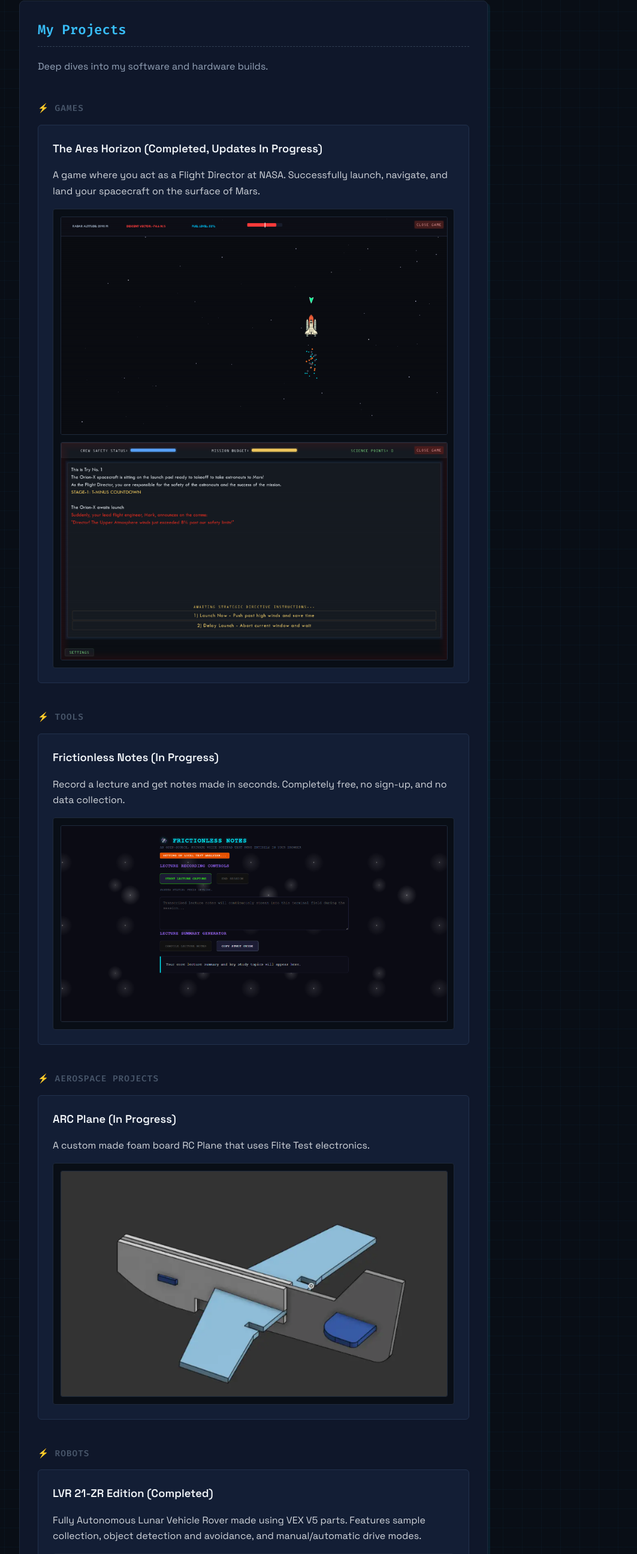
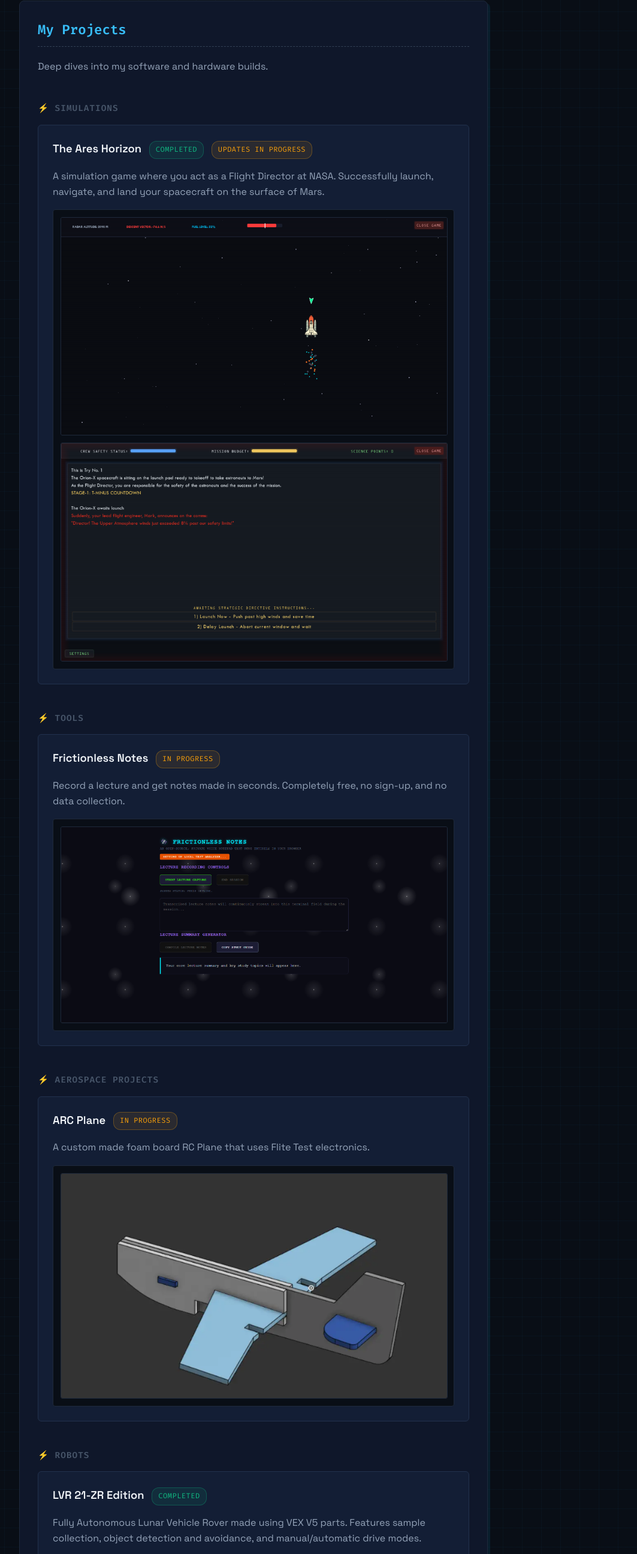
Before and after one commit to alomnsh/My-Personal-Site, a plain HTML site: page project.html in a window 1280 px wide. Shown: the part 109-2700 px from the top of the page at 60% size, without its empty margins (217-1280 px from the left). Drawn offline with Linux system fonts and the light colour scheme.

Commit message:
commit after a long time, improvement are in kinda forgot what they were

```diff
--- a/project.html
+++ b/project.html
@@ -24,55 +24,71 @@
             <h2>My Projects</h2>
             <p style="margin-bottom: 25px; color: #94a3b8;">Deep dives into my software and hardware builds.</p>
 
-            <!-- GAMES SECTION-->
-            <h3 class="subsection-title">Games</h3>
+            <!-- Games -->
+            <h3 class="subsection-title">Simulations</h3>
             <div class="project-grid">
+                <a href="https://alomnsh.github.io/The-Ares-Horizon" target="_blank" class="project-card-link">
                     <div class="project-card">
                         <div class="card-text">
-                        <h3><a href="https://alomnsh.github.io/The-Ares-Horizon" target="_blank">The Ares Horizon (Completed, Updates In Progress)</a></h3>
-                        <p>A game where you act as a Flight Director at NASA. Successfully launch, navigate, and land your spacecraft on the surface of Mars.</p>
+                            <h3>The Ares Horizon
+                                <span class="status-pill completed">Completed</span>
+                                <span class="status-pill progress">Updates In Progress</span>
+                            </h3>
+                            <p>A simulation game where you act as a Flight Director at NASA. Successfully launch, navigate, and land your spacecraft on the surface of Mars.</p>
                         </div>
                         <div class="card-media-group">
                             <img src="assets/TAH Minigame Mode.png" alt="The Ares Horizon">
                             <img src="assets/TAH Story Mode.png" alt="The Ares Horizon">
                         </div>
                     </div>
+                </a>
             </div>
 
-            <!-- TOOLS SECTIONS-->
+            <!-- Tools -->
             <h3 class="subsection-title">Tools</h3>
             <div class="project-grid">
+                <a href="https://alomnsh.github.io/Frictionless-Notes" target="_blank" class="project-card-link">
                     <div class="project-card">
                         <div class="card-text">
-                        <h3><a href="https://alomnsh.github.com/Frictionless-Notes" target="_blank">Frictionless Notes (In Progress)</a></h3>
+                            <h3>Frictionless Notes
+                                <span class="status-pill progress">In Progress</span>
+                            </h3>
                             <p>Record a lecture and get notes made in seconds. Completely free, no sign-up, and no data collection.</p>
                         </div>
                         <div class="card-media-group single-image">
                             <img src="assets/Frictionless Notes.png" alt="Frictionless Notes">
                         </div>
                     </div>
+                </a>
             </div>
 
-            <!-- AEROSPACE PROJECTS SECTION-->
+            <!-- Aerospace Projects -->
             <h3 class="subsection-title">Aerospace Projects</h3>
             <div class="project-grid">
+                <a href="https://stardance.hackclub.com/projects/1241" target="_blank" class="project-card-link">
                     <div class="project-card">
                         <div class="card-text">
-                        <h3><a href="https://stardance.hackclub.com/projects/1241" target="_blank">ARC Plane (In Progress)</a></h3>
+                            <h3>ARC Plane
+                                <span class="status-pill progress">In Progress</span>
+                            </h3>
                             <p>A custom made foam board RC Plane that uses Flite Test electronics.</p>
                         </div>
                         <div class="card-media-group single-image">
                             <img src="assets/ARC Plane.png" alt="ARC Plane">
                         </div>
                     </div>
+                </a>
             </div>
 
             <!-- ROBOTS SECTION-->
             <h3 class="subsection-title">Robots</h3>
             <div class="project-grid">
+                <a href="https://canva.link/1s7xnx20o03ozg2" target="_blank" class="project-card-link">
                     <div class="project-card">
                         <div class="card-text">
-                        <h3><a href="https://canva.link/1s7xnx20o03ozg2" target="_blank">LVR 21-ZR Edition (Completed)</a></h3>
+                            <h3>LVR 21-ZR Edition
+                                <span class="status-pill completed">Completed</span>
+                            </h3>
                             <p>Fully Autonomous Lunar Vehicle Rover made using VEX V5 parts. Features sample collection, object detection and avoidance, and manual/automatic drive modes.</p>
                         </div>
                         <div class="card-media-group">
@@ -83,6 +99,7 @@
                             </video>
                         </div>
                     </div>
+                </a>
             </div>
 
         </section>
--- a/style.css
+++ b/style.css
@@ -146,6 +146,12 @@ h2 {
   gap: 20px;
 }
 
+.project-card-link {
+  text-decoration: none;
+  color: inherit;
+  display: block;
+}
+
 .project-card {
   background: #131e35;
   padding: 24px;
@@ -154,7 +160,7 @@ h2 {
   transition: transform 0.2s cubic-bezier(0.175, 0.885, 0.32, 1.275);
 }
 
-.project-card:hover {
+.project-card-link:hover .project-card {
   transform: scale(1.015);
   border-color: #38bdf8;
 }
@@ -162,15 +168,15 @@ h2 {
 .project-card h3 {
   margin: 0 0 8px 0;
   font-size: 1.15rem;
+  color: #f1f5f9;
 }
 
-.project-card h3 a {
-  color: #f1f5f9;
-  text-decoration: none;
+.project-card-link:hover .project-card h3 {
+  color: #38bdf8;
 }
 
-.project-card h3 a:hover {
-  color: #38bdf8;
+.project-card p {
+  color: #94a3b8;
 }
 
 .card-media-group {
@@ -243,7 +249,7 @@ h2 {
 }
 
 .popup-box h3 {
-  margin: 0 0 20px 0;
+  margin: 0 0 16px 0;
   font-family: 'Fira Code', monospace;
   color: #f8fafc;
   font-size: 1.25rem;
@@ -258,25 +264,24 @@ h2 {
 }
 
 .contact-row {
-  margin-bottom: 12px;
-}
-
-.contact-row:last-child {
-  margin-bottom: 0;
-}
-
-.coord-label {
-  display: block;
-  font-family: 'Fira Code', monospace;
-  font-size: 0.7rem;
-  color: #475569;
-  text-transform: uppercase;
+  display: flex;
+  flex-direction: column;
+  gap: 12px;
 }
 
 .coord-value {
   font-size: 0.95rem;
   font-family: 'Fira Code', monospace;
+}
+
+.coord-value a {
   color: #e2e8f0;
+  text-decoration: none;
+  transition: color 0.2s ease-in-out;
+}
+
+.coord-value a:hover {
+  color: #0ea5e9;
 }
 
 .close-panel-btn {
@@ -517,3 +522,28 @@ h2 {
     transform: scale(1.015);
     border-color: #38bdf8;
 }
+
+.status-pill {
+  display: inline-block;
+  font-family: 'Fira Code', monospace;
+  font-size: 0.75rem;
+  font-weight: 500;
+  padding: 4px 10px;
+  border-radius: 12px;
+  margin-left: 8px;
+  vertical-align: middle;
+  text-transform: uppercase;
+  letter-spacing: 0.5px;
+}
+
+.status-pill.completed {
+  background: rgba(16, 185, 129, 0.1);
+  color: #10b981;
+  border: 1px solid rgba(16, 185, 129, 0.3);
+}
+
+.status-pill.progress {
+  background: rgba(245, 158, 11, 0.1);
+  color: #f59e0b;
+  border: 1px solid rgba(245, 158, 11, 0.3);
+}
```
Also changed, not shown: index.html (+2 -3 lines). Lines whose indentation alone changed are shown as unchanged.
